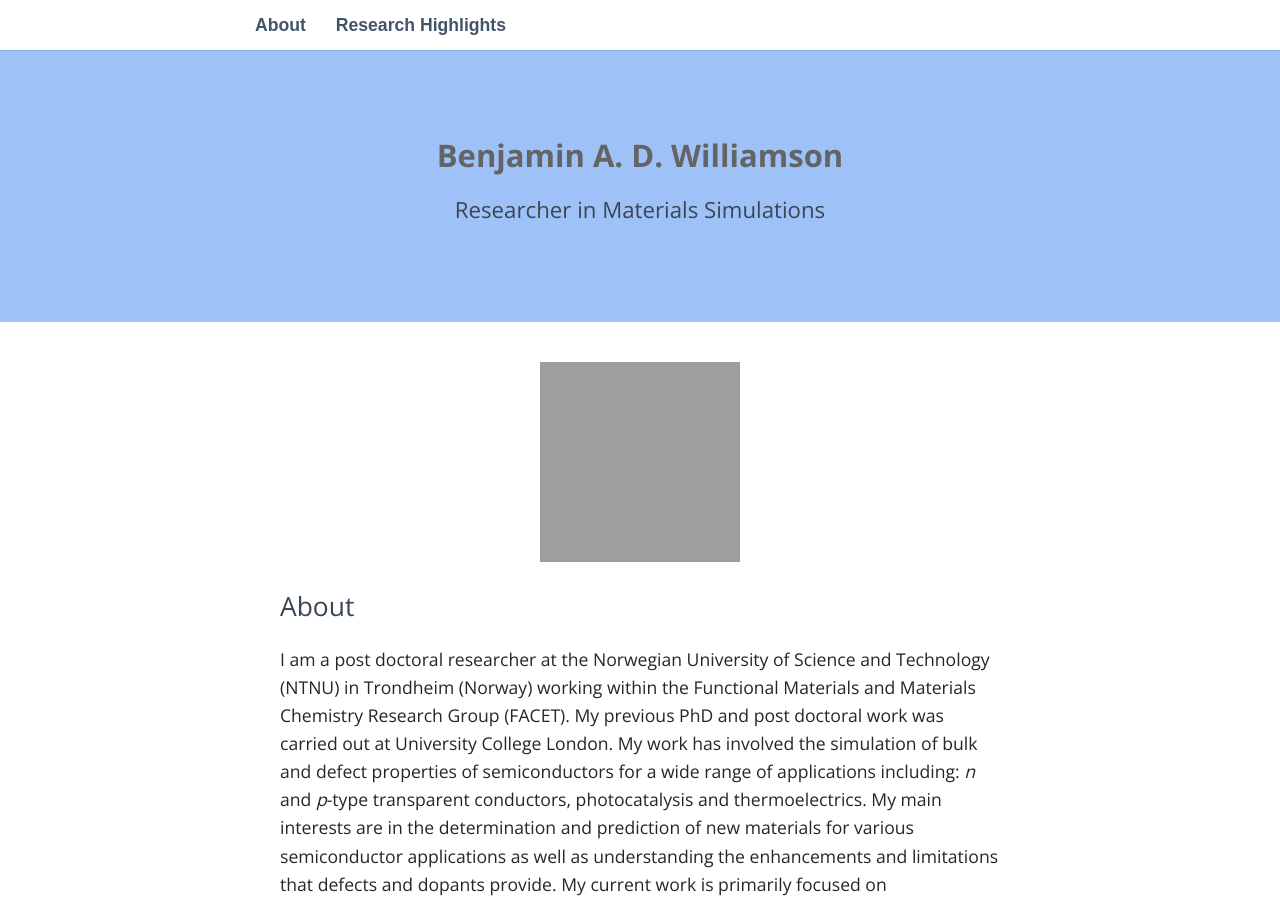
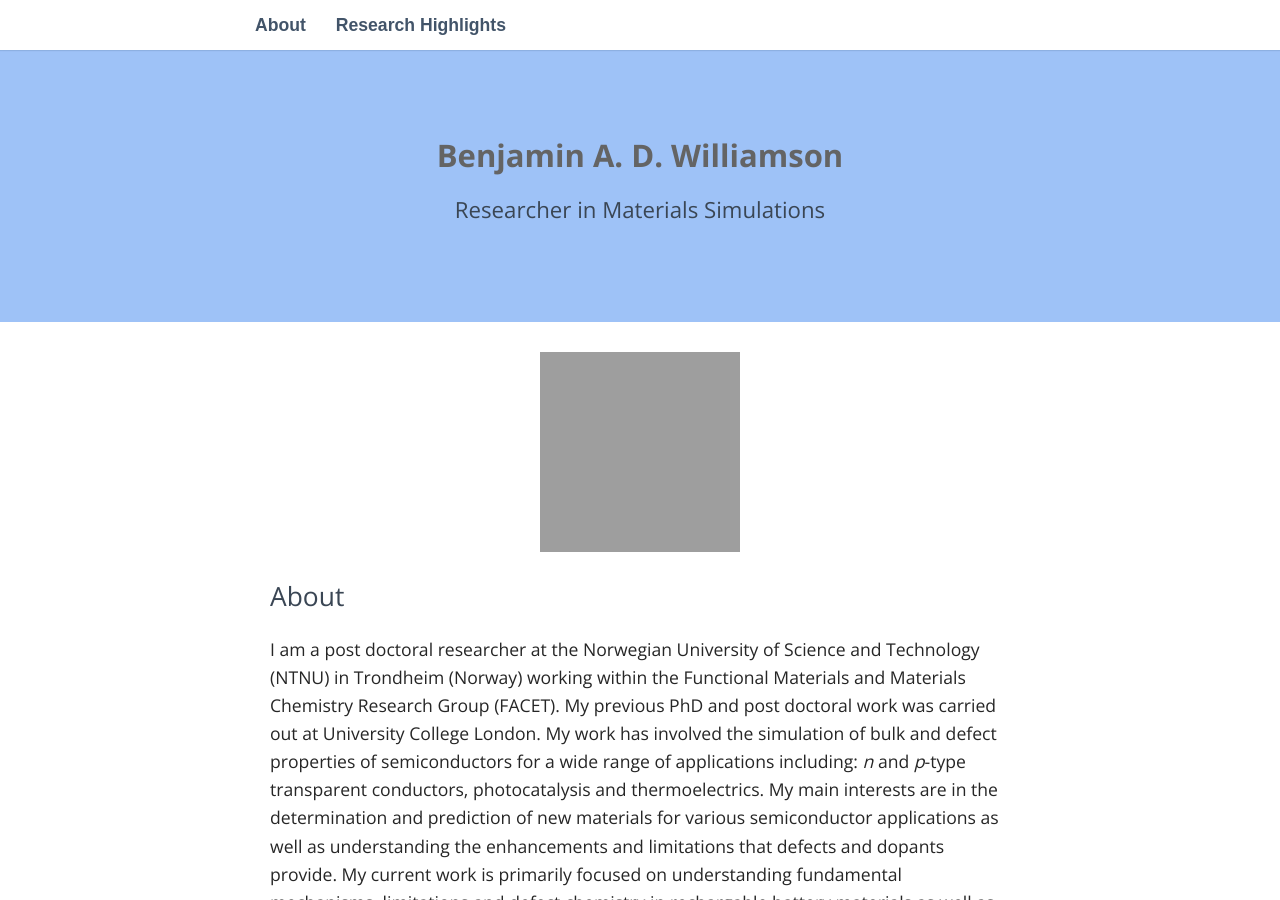
Before and after one commit to badw/badw.github.io, a Jekyll site: the page built from index.md, in a window 1280 px wide and 900 px high. Built offline with Jekyll 4.4.1, drawn with Linux system fonts in a browser that asks for light colours; some web fonts are replaced; grey boxes are pictures that could not be loaded.

Commit message:
updated css params

```diff
--- a/_sass/_layout.scss
+++ b/_sass/_layout.scss
@@ -50,9 +50,10 @@ header {
 	align-items: center;
 }
 main {
-	padding: 40px 40px;
+	padding: 30px 30px;
 	max-width: $content-width;
 	margin: 0 auto;
+	justify-content: space-evenly;
 }
 time {
 	color: #898989;
```
